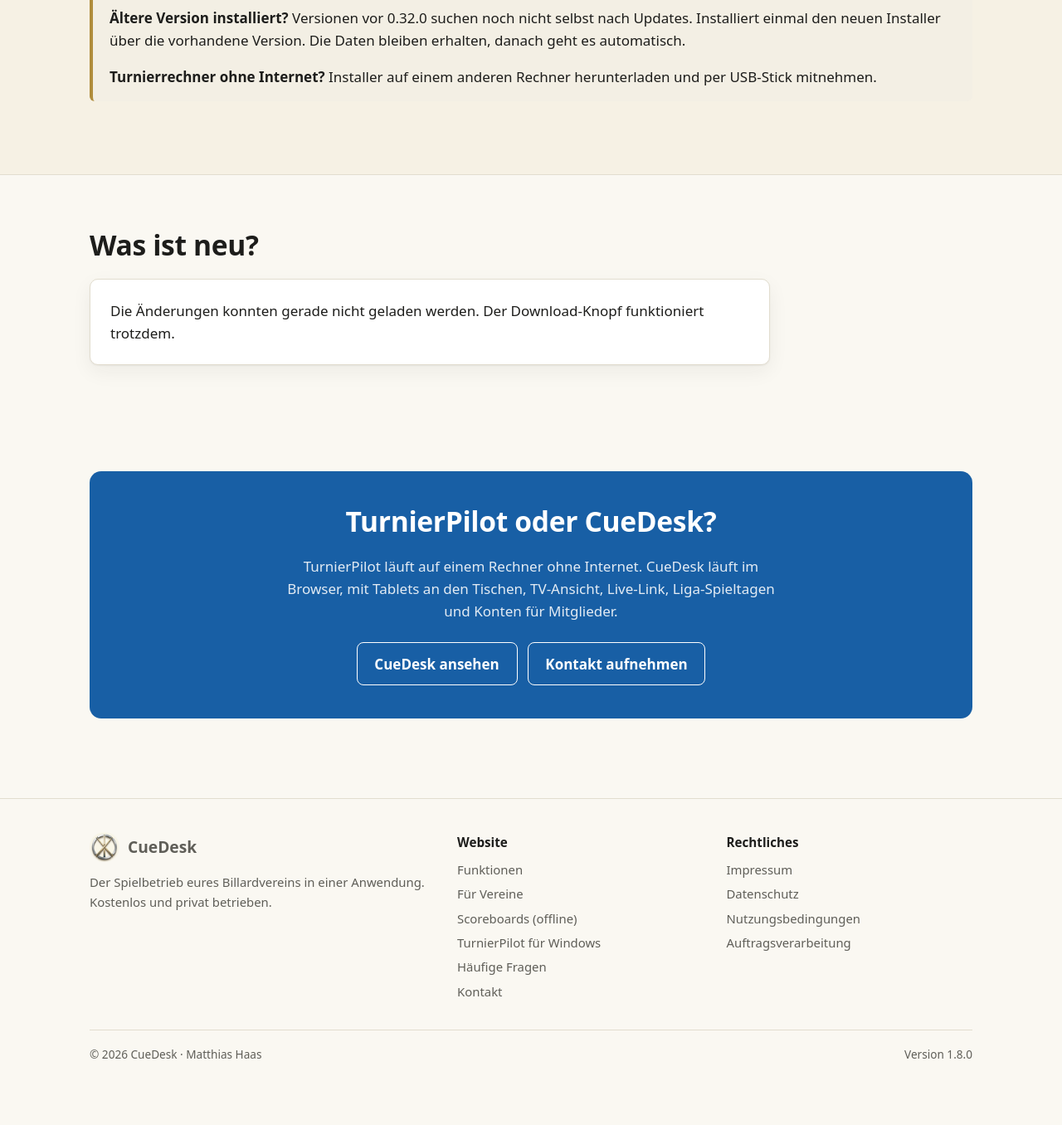
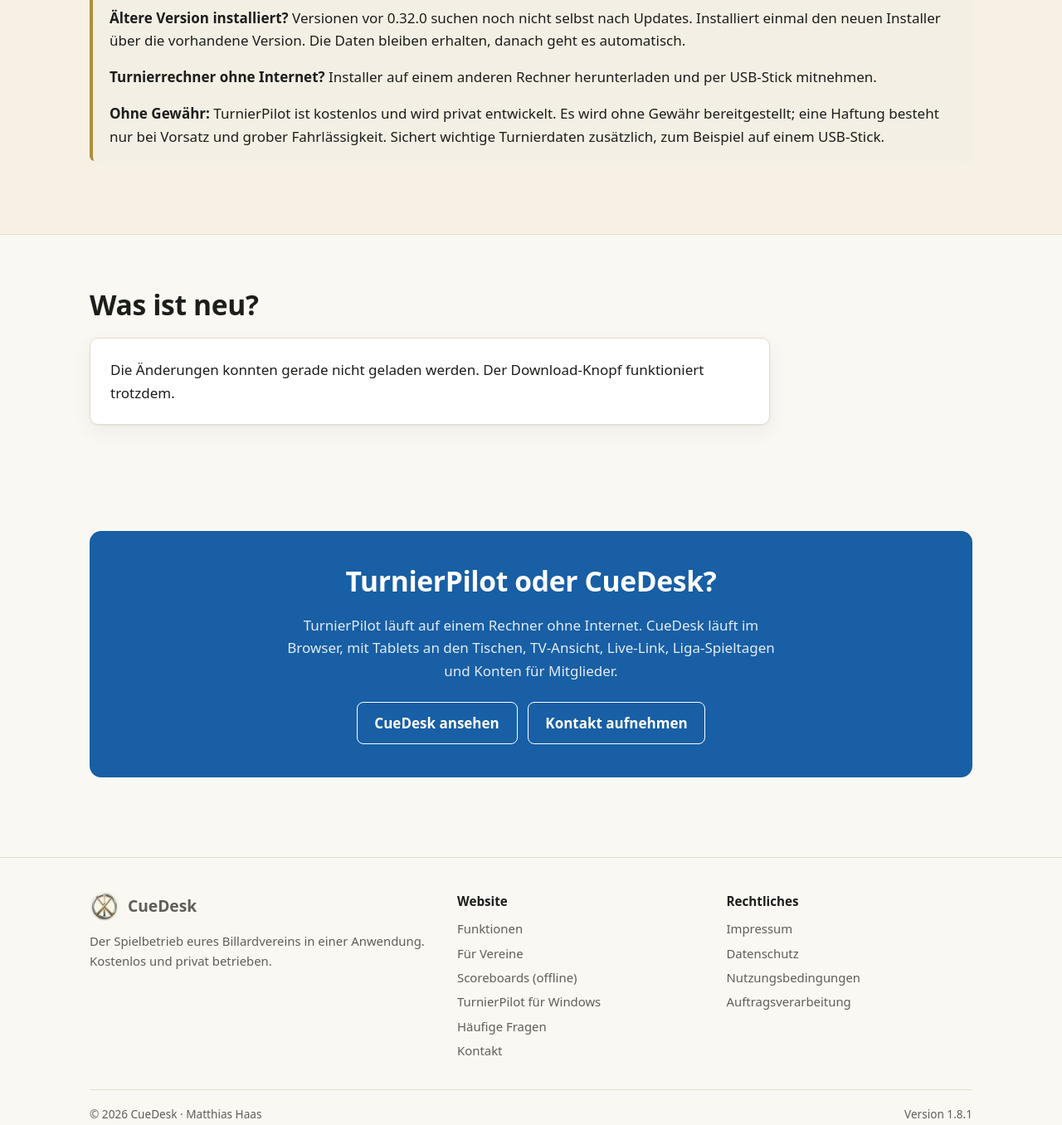
Before and after one commit to DauCoder2001/CueDesk.de, a plain HTML site: page turnierpilot.html in a window 1280 px wide. Shown: the part 3560-4916 px from the top of the page at 83% size. Before the commit the page ends 4874 px from the top, so only its background shows below. Drawn offline with Linux system fonts and the light colour scheme; no server answers.

Commit message:
1.8.1: TurnierPilot-Seite mit Hinweis "Ohne Gewaehr"
Co-Authored-By: Claude Opus 5.5 <noreply@anthropic.com>

```diff
--- a/assets/seite.js
+++ b/assets/seite.js
@@ -1,6 +1,6 @@
 // CueDesk-Website – gemeinsames Skript aller Seiten.
 // VERSION ist die einzige Stelle, an der die Versionsnummer der Website steht.
-const VERSION = "1.8.0";
+const VERSION = "1.8.1";
 
 document.querySelectorAll("[data-version]").forEach((el) => {
   el.textContent = "Version " + VERSION;
--- a/turnierpilot.html
+++ b/turnierpilot.html
@@ -140,6 +140,7 @@
         <div class="kasten">
           <p><strong>Ältere Version installiert?</strong> Versionen vor 0.32.0 suchen noch nicht selbst nach Updates. Installiert einmal den neuen Installer über die vorhandene Version. Die Daten bleiben erhalten, danach geht es automatisch.</p>
           <p><strong>Turnierrechner ohne Internet?</strong> Installer auf einem anderen Rechner herunterladen und per USB-Stick mitnehmen.</p>
+          <p><strong>Ohne Gewähr:</strong> TurnierPilot ist kostenlos und wird privat entwickelt. Es wird ohne Gewähr bereitgestellt; eine Haftung besteht nur bei Vorsatz und grober Fahrlässigkeit. Sichert wichtige Turnierdaten zusätzlich, zum Beispiel auf einem USB-Stick.</p>
         </div>
       </div>
     </section>
```
Also changed, not shown: 1 other file.
